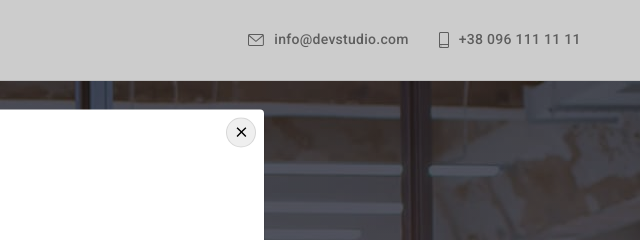
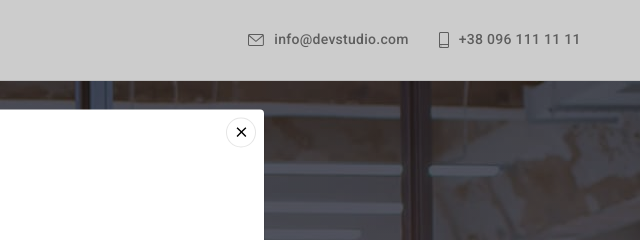
Before and after one commit to maridanyliuk/goit-markup-hw-05, a plain HTML site: page index.html in a window 1280 px wide. Both pictures are taken after a click on the button "Замовити послугу". Shown: the top 240 px of the page, 640-1280 px from the left. Drawn offline with nearby package versions, Linux system fonts and the light colour scheme.

Commit message:
update css

```diff
--- a/css/styles.css
+++ b/css/styles.css
@@ -712,6 +712,7 @@ width:30px;
 height: 30px;
 border-radius: 50%;
 border: 1px solid rgba(0, 0, 0, 0.1);
+background-color: var(--white);
 display: flex;
 align-items: center;
 justify-content: center;
```
